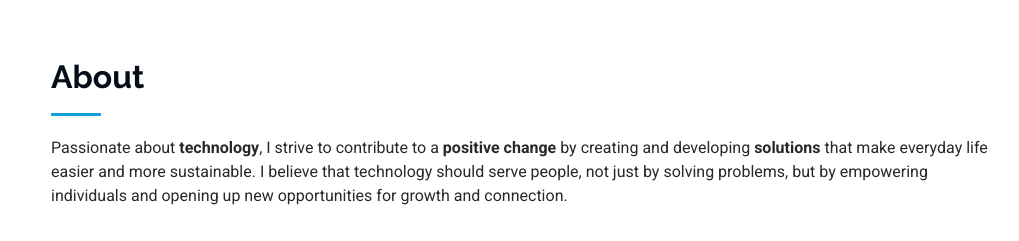
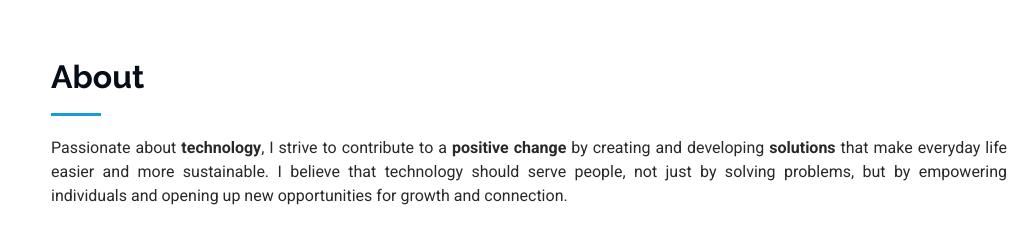
Before and after one commit to marcarias/MarcArias.github.io, a plain HTML site: page index.html in a window 1280 px wide. Shown: the part 802-1043 px from the top of the page, without its empty margins (261-1280 px from the left). Drawn offline with Linux system fonts and the light colour scheme.

Commit message:
v20 main

```diff
--- a/index.html
+++ b/index.html
@@ -90,7 +90,7 @@
       <!-- Section Title -->
       <div class="container section-title" data-aos="fade-up">
         <h2>About</h2>
-        <p>Passionate about <strong>technology</strong>, I strive to contribute to a <strong>positive change</strong> by creating and developing <strong>solutions</strong> that make everyday life easier and more sustainable. I believe that technology should serve people, not just by solving problems, but by empowering individuals and opening up new opportunities for growth and connection.</p>
+        <p style="text-align: justify;">Passionate about <strong>technology</strong>, I strive to contribute to a <strong>positive change</strong> by creating and developing <strong>solutions</strong> that make everyday life easier and more sustainable. I believe that technology should serve people, not just by solving problems, but by empowering individuals and opening up new opportunities for growth and connection.</p>
       </div><!-- End Section Title -->
 
       <div class="container" data-aos="fade-up" data-aos-delay="100">
```
